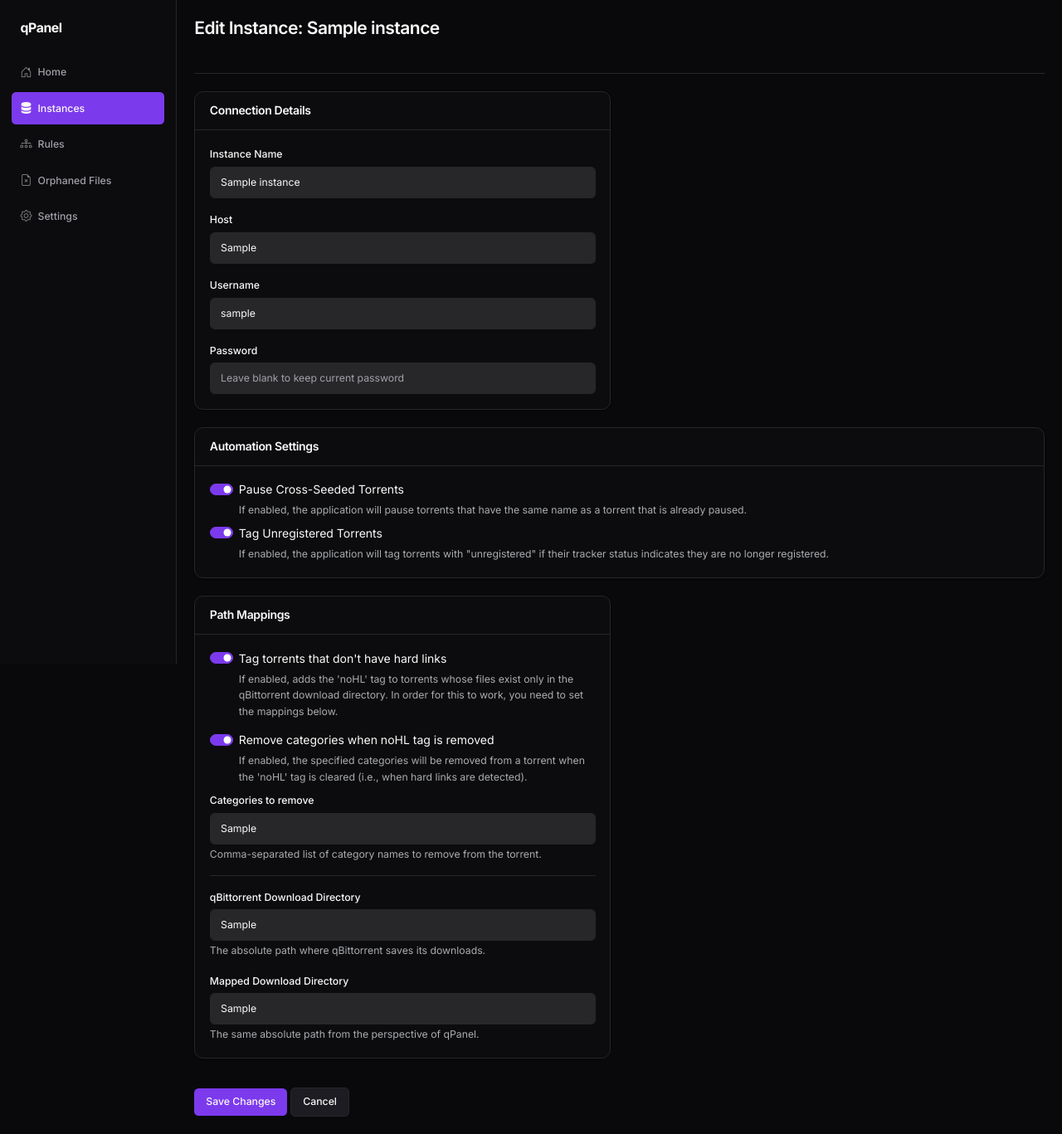
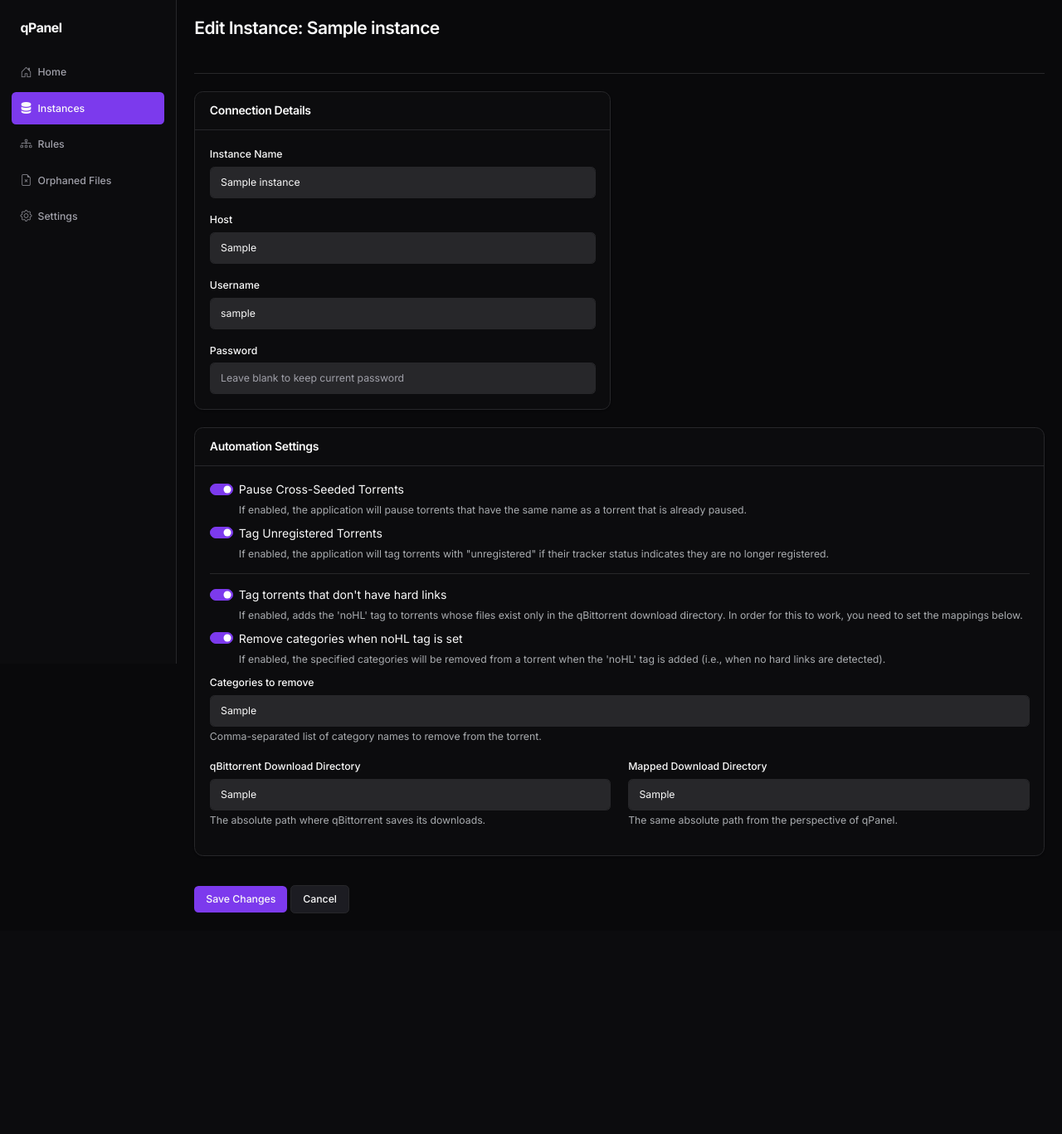
Before and after one commit to leo-stotch/qpanel, a Flask app: page /instances/edit/1 in a window 1280 px wide. Shown: the whole page at 83% size. After the commit the page ends 1101 px from the top, so only its background shows below. Run offline with Flask 3, Linux system fonts and the light colour scheme; tables that the repository leaves empty hold one stand-in row (values such as "Sample post").

Commit message:
Merge Path Mappings into Automation Settings; fix noHL category removal to trigger on tag SET

```diff
--- a/app/templates/edit_instance.html
+++ b/app/templates/edit_instance.html
@@ -48,25 +48,15 @@
                             <label class="form-check-label" for="pause_cross_seeded_torrents">Pause Cross-Seeded Torrents</label>
                             <small class="form-text text-muted d-block">If enabled, the application will pause torrents that have the same name as a torrent that is already paused.</small>
                         </div>
-                        <div class="form-check form-switch">
+                        <div class="form-check form-switch mb-3">
                             <input class="form-check-input" type="checkbox" id="tag_unregistered_torrents" name="tag_unregistered_torrents" value="true" {% if instance.tag_unregistered_torrents %}checked{% endif %}>
                             <label class="form-check-label" for="tag_unregistered_torrents">Tag Unregistered Torrents</label>
                             <small class="form-text text-muted d-block">If enabled, the application will tag torrents with "unregistered" if their tracker status indicates they are no longer registered.</small>
                         </div>
-                    </div>
-                </div>
-            </div>
-        </div>
 
-        <!-- Path Mappings -->
-        <div class="row">
-            <div class="col-md-6 mb-4">
-                <div class="card">
-                    <div class="card-header">
-                        <h4>Path Mappings</h4>
-                    </div>
-                    <div class="card-body">
-                        <div class="form-check form-switch mb-3">
+                        <hr class="my-3">
+
+                        <div class="form-check form-switch mb-2">
                             <input class="form-check-input" type="checkbox" id="tag_nohardlinks" name="tag_nohardlinks" value="true" {% if instance.tag_nohardlinks %}checked{% endif %}>
                             <label class="form-check-label" for="tag_nohardlinks">Tag torrents that don't have hard links</label>
                             <small class="form-text text-muted d-block">If enabled, adds the 'noHL' tag to torrents whose files exist only in the qBittorrent download directory. In order for this to work, you need to set the mappings below.</small>
@@ -74,8 +64,8 @@
                         <div id="nohl_options" style="{% if not instance.tag_nohardlinks %}display: none;{% endif %}">
                             <div class="form-check form-switch mb-2">
                                 <input class="form-check-input" type="checkbox" id="remove_category_on_nohl_removal" name="remove_category_on_nohl_removal" value="true" {% if instance.remove_category_on_nohl_removal %}checked{% endif %}>
-                                <label class="form-check-label" for="remove_category_on_nohl_removal">Remove categories when noHL tag is removed</label>
-                                <small class="form-text text-muted d-block">If enabled, the specified categories will be removed from a torrent when the 'noHL' tag is cleared (i.e., when hard links are detected).</small>
+                                <label class="form-check-label" for="remove_category_on_nohl_removal">Remove categories when noHL tag is set</label>
+                                <small class="form-text text-muted d-block">If enabled, the specified categories will be removed from a torrent when the 'noHL' tag is added (i.e., when no hard links are detected).</small>
                             </div>
                             <div id="nohl_categories_field" style="{% if not instance.remove_category_on_nohl_removal %}display: none;{% endif %}">
                                 <div class="form-group mt-2 mb-3">
@@ -86,16 +76,21 @@
                             </div>
                         </div>
                         <div id="hardlinks_fields" style="{% if not instance.tag_nohardlinks %}display: none;{% endif %}">
-                            <hr class="my-3">
+                            <div class="row mt-2">
+                                <div class="col-md-6">
                                     <div class="form-group mb-3">
                                         <label for="qbt_download_dir" class="form-label">qBittorrent Download Directory</label>
                                         <input type="text" class="form-control" id="qbt_download_dir" name="qbt_download_dir" value="{{ instance.qbt_download_dir or '' }}" placeholder="e.g., /downloads">
                                         <small class="form-text text-muted">The absolute path where qBittorrent saves its downloads.</small>
                                     </div>
-                            <div class="form-group">
+                                </div>
+                                <div class="col-md-6">
+                                    <div class="form-group mb-3">
                                         <label for="mapped_download_dir" class="form-label">Mapped Download Directory</label>
                                         <input type="text" class="form-control" id="mapped_download_dir" name="mapped_download_dir" value="{{ instance.mapped_download_dir or '' }}" placeholder="e.g., /data/torrents">
                                         <small class="form-text text-muted">The same absolute path from the perspective of qPanel.</small>
+                                    </div>
+                                </div>
                             </div>
                         </div>
                     </div>
```
Also changed, not shown: app/scheduler.py (+7 -20 lines). Lines whose indentation alone changed are shown as unchanged.
